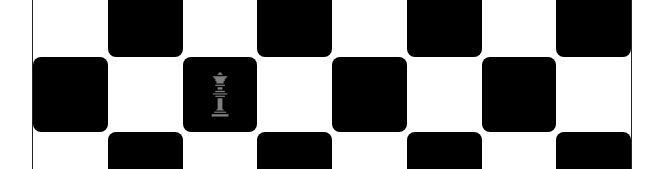
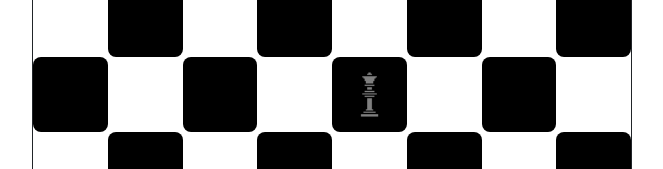
Before and after one commit to JGedff/chess, a React (Vite) app: page / in a window 1280 px wide. Shown: the part 347-516 px from the top of the page, without its empty margins (308-971 px from the left). Built offline with nearby package versions, Linux system fonts and the light colour scheme.

Commit message:
performance: execution time isKingInDanger

```diff
--- a/src/functions/board.js
+++ b/src/functions/board.js
@@ -6,7 +6,7 @@ export const MoveBoard = [
     [Space.Fill, Space.Fill, Space.Fill, Space.Fill, Space.Fill, Space.Fill, Space.Fill, Space.Fill],
     [Space.Empty, Space.Empty, Space.Empty, Space.Empty, Space.Empty, Space.Empty, Space.Empty, Space.Empty],
     [Space.Empty, Space.Empty, Space.Empty, Space.Empty, Space.Empty, Space.Empty, Space.Empty, Space.Empty],
-    [Space.Empty, Space.Empty, Space.Fill, Space.Empty, Space.Empty, Space.Empty, Space.Empty, Space.Empty],
+    [Space.Empty, Space.Empty, Space.Empty, Space.Empty, Space.Fill, Space.Empty, Space.Empty, Space.Empty],
     [Space.Empty, Space.Empty, Space.Empty, Space.Empty, Space.Empty, Space.Empty, Space.Empty, Space.Empty],
     [Space.Fill, Space.Fill, Space.Fill, Space.Fill, Space.Empty, Space.Fill, Space.Fill, Space.Fill],
     [Space.Fill, Space.Fill, Space.Fill, Space.Empty, Space.King, Space.Empty, Space.Empty, Space.Fill],
@@ -17,7 +17,7 @@ export const ImageBoard = [
     ["/black/pawn.png","/black/pawn.png","/black/pawn.png","/black/pawn.png","/black/pawn.png","/black/pawn.png","/black/pawn.png","/black/pawn.png"],
     ["","","","","","","",""],
     ["","","","","","","",""],
-    ["","","/black/queen.png","","","","",""],
+    ["","","","","/black/queen.png","","",""],
     ["","","","","","","",""],
     ["/white/pawn.png","/white/pawn.png","/white/pawn.png","/white/pawn.png","","/white/pawn.png","/white/pawn.png","/white/pawn.png"],
     ["/white/tower.png","/white/horse.png","/white/bishop.png","","/white/king.png","","","/white/tower.png"],
--- a/src/performance/performance.js
+++ b/src/performance/performance.js
@@ -1,5 +1,6 @@
 import { Sides, Space } from "../constants"
 import { checkMate, handleMovePiece } from "../functions"
+import { isKingInDanger } from "../functions/king"
 
 const updateBoard = (board) => {
     console.log('update board => ', board)
@@ -68,6 +69,9 @@ export class ChessPerformance {
 
         this.timePerformance_checkMate_noMate()
         this.timePerformance_checkMate_yesMate()
+
+        this.timePerformance_isKingInDanger_noDanger()
+        this.timePerformance_isKingInDanger_yesDanger()
     }
 
     timePerformance_handleMovePiece_emptySpace = () => {
@@ -153,4 +157,46 @@ export class ChessPerformance {
 
         console.log(`Is checkMate? (${danger}): ${cronometer.getDiffSeconds()} seconds`)
     }
+
+    timePerformance_isKingInDanger_noDanger = () => {
+        cronometer.start()
+
+        const danger = isKingInDanger(this.moveBoard, Sides.White, this.imageBoard)
+
+        cronometer.stop()
+
+        console.log(`Is king in danger? (${danger}): ${cronometer.getDiffSeconds()} seconds`)
+    }
+
+    timePerformance_isKingInDanger_yesDanger = () => {
+        let moveBoard = [
+            [Space.Fill, Space.Fill, Space.Fill, Space.Empty, Space.King, Space.Fill, Space.Fill, Space.Fill],
+            [Space.Fill, Space.Fill, Space.Fill, Space.Fill, Space.Fill, Space.Fill, Space.Fill, Space.Fill],
+            [Space.Empty, Space.Empty, Space.Empty, Space.Empty, Space.Empty, Space.Empty, Space.Empty, Space.Empty],
+            [Space.Empty, Space.Empty, Space.Empty, Space.Empty, Space.Empty, Space.Empty, Space.Empty, Space.Empty],
+            [Space.Empty, Space.Empty, Space.Empty, Space.Empty, Space.Fill, Space.Empty, Space.Empty, Space.Empty],
+            [Space.Empty, Space.Empty, Space.Empty, Space.Empty, Space.Empty, Space.Empty, Space.Empty, Space.Empty],
+            [Space.Fill, Space.Fill, Space.Fill, Space.Fill, Space.Empty, Space.Fill, Space.Fill, Space.Fill],
+            [Space.Fill, Space.Fill, Space.Fill, Space.Empty, Space.Check, Space.Empty, Space.Empty, Space.Fill],
+        ]
+
+        let imageBoard = [
+            ["/black/tower.png","/black/horse.png","/black/bishop.png","","/black/king.png","/black/bishop.png","/black/horse.png","/black/tower.png"],
+            ["/black/pawn.png","/black/pawn.png","/black/pawn.png","/black/pawn.png","/black/pawn.png","/black/pawn.png","/black/pawn.png","/black/pawn.png"],
+            ["","","","","","","",""],
+            ["","","","","","","",""],
+            ["","","","","/black/queen.png","","",""],
+            ["","","","","","","",""],
+            ["/white/pawn.png","/white/pawn.png","/white/pawn.png","/white/pawn.png","","/white/pawn.png","/white/pawn.png","/white/pawn.png"],
+            ["/white/tower.png","/white/horse.png","/white/bishop.png","","/white/king.png","","","/white/tower.png"],
+        ]
+
+        cronometer.start()
+
+        const danger = isKingInDanger(moveBoard, Sides.White, imageBoard)
+
+        cronometer.stop()
+
+        console.log(`Is king in danger? (${danger}): ${cronometer.getDiffSeconds()} seconds`)
+    }
 }
```
